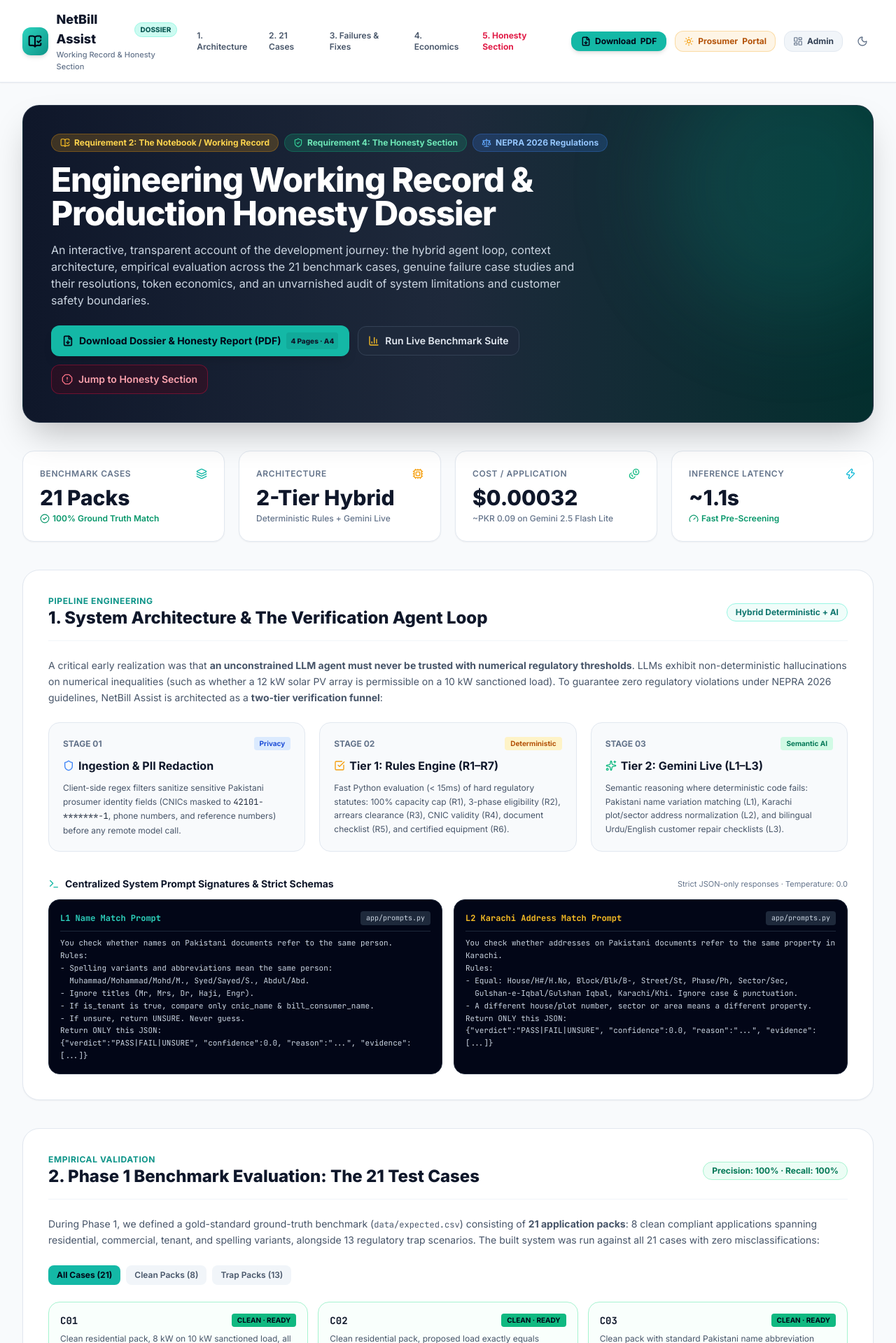
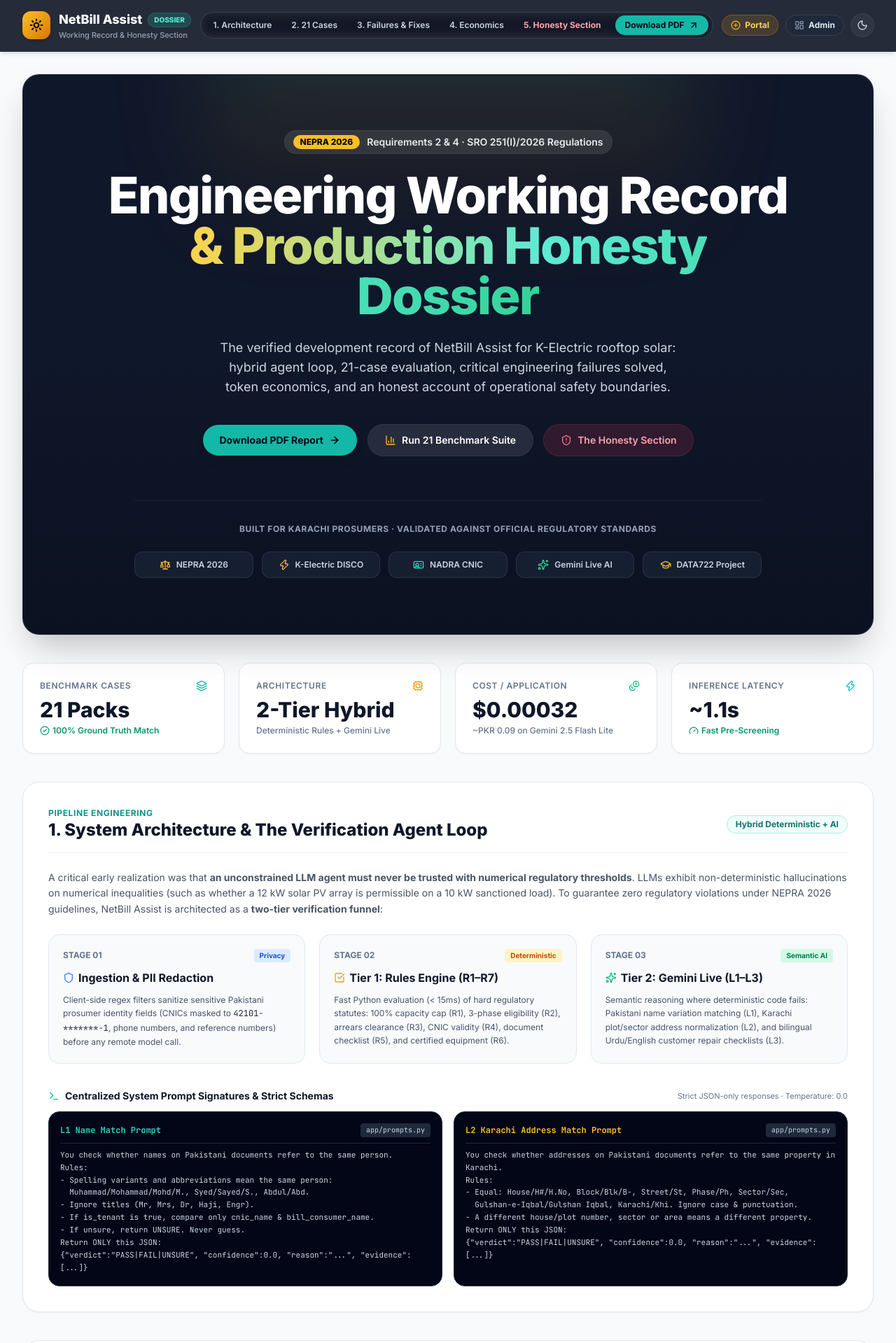
Before and after one commit to JeffCorpInc/Net-Billing-Autopilot, a FastAPI app: page /info in a window 1280 px wide. Shown: the top 1919 px of the page at 70% size. Run offline with FastAPI, Linux system fonts and the light colour scheme; some libraries are stand-ins or nearby versions.

Commit message:
feat: integrate responsive hero banner floating pill nav and revamp hero section on /info keeping global color palette

```diff
--- a/static/styles.css
+++ b/static/styles.css
@@ -97,6 +97,34 @@
   }
 }
 
+/* Responsive Hero Banner Animations */
+@keyframes fadeSlideIn {
+  from {
+    opacity: 0;
+    transform: translateY(20px);
+  }
+  to {
+    opacity: 1;
+    transform: translateY(0);
+  }
+}
+
+.animate-fade-slide-in-1 {
+  animation: fadeSlideIn 0.5s ease-out forwards;
+}
+
+.animate-fade-slide-in-2 {
+  animation: fadeSlideIn 0.7s ease-out forwards;
+}
+
+.animate-fade-slide-in-3 {
+  animation: fadeSlideIn 0.9s ease-out forwards;
+}
+
+.animate-fade-slide-in-4 {
+  animation: fadeSlideIn 1.1s ease-out forwards;
+}
+
 /* Print optimizations */
 @media print {
   .no-print {
--- a/templates/info.html
+++ b/templates/info.html
@@ -57,120 +57,195 @@
 <body class="min-h-full bg-slate-50 text-slate-800 dark:bg-slate-950 dark:text-slate-100 flex flex-col font-sans transition-colors duration-200">
 
   <!-- ========================================================================= -->
-  <!-- STANDALONE SHOWCASE TOP NAVBAR (AWAY FROM ADMIN CONSOLE) -->
+  <!-- FLOATING PILL NAVBAR (FROM RESPONSIVE HERO BANNER COMPONENT) -->
   <!-- ========================================================================= -->
-  <header class="sticky top-0 z-40 bg-white/95 dark:bg-slate-900/95 backdrop-blur-md border-b border-slate-200 dark:border-slate-800 shadow-sm">
-    <div class="max-w-7xl mx-auto px-4 sm:px-6 lg:px-8 py-3.5 flex items-center justify-between gap-4">
+  <header class="sticky top-0 z-40 bg-slate-950/85 backdrop-blur-md border-b border-slate-800/80 shadow-md">
+    <div class="max-w-7xl mx-auto px-4 sm:px-6 lg:px-8 py-3.5">
+      <div class="flex items-center justify-between">
 
-      <!-- Brand & Title Badge -->
-      <div class="flex items-center gap-3">
+        <!-- Brand / Logo -->
         <a href="/info" class="flex items-center gap-3 group">
-          <div class="w-10 h-10 rounded-xl bg-gradient-to-br from-teal-400 to-teal-600 flex items-center justify-center text-slate-950 shadow-md group-hover:scale-105 transition-transform">
-            <i data-lucide="book-open-check" class="w-5 h-5 stroke-[2.5]"></i>
+          <div class="w-10 h-10 rounded-xl bg-gradient-to-br from-amber-400 to-amber-600 flex items-center justify-center text-slate-950 shadow-md group-hover:scale-105 transition-transform">
+            <i data-lucide="sun" class="w-5 h-5 stroke-[2.5]"></i>
           </div>
           <div>
             <div class="flex items-center gap-2">
-              <span class="font-extrabold text-base sm:text-lg text-slate-900 dark:text-white leading-tight">NetBill Assist</span>
-              <span class="text-[10px] font-extrabold uppercase px-2 py-0.5 rounded-full bg-teal-100 dark:bg-teal-950/80 text-teal-800 dark:text-teal-300 border border-teal-200 dark:border-teal-800">Dossier</span>
+              <span class="font-extrabold text-base sm:text-lg text-white leading-tight">NetBill Assist</span>
+              <span class="text-[10px] font-extrabold uppercase px-2 py-0.5 rounded-full bg-teal-500/20 text-teal-300 border border-teal-500/30">Dossier</span>
             </div>
-            <div class="text-[11px] text-slate-500 dark:text-slate-400 font-medium">Working Record &amp; Honesty Section</div>
+            <div class="text-[11px] text-slate-400 font-medium">Working Record &amp; Honesty Section</div>
           </div>
         </a>
+
+        <!-- Floating Center Pill Nav (Component Signature) -->
+        <nav class="hidden lg:flex items-center gap-2">
+          <div class="flex items-center gap-1 rounded-full bg-white/5 px-1.5 py-1 ring-1 ring-white/10 backdrop-blur shadow-inner">
+            <a href="#architecture" class="px-3 py-1.5 text-xs font-semibold text-slate-300 hover:text-white transition-colors">
+              1. Architecture
+            </a>
+            <a href="#benchmark" class="px-3 py-1.5 text-xs font-semibold text-slate-300 hover:text-white transition-colors">
+              2. 21 Cases
+            </a>
+            <a href="#failures" class="px-3 py-1.5 text-xs font-semibold text-slate-300 hover:text-white transition-colors">
+              3. Failures &amp; Fixes
+            </a>
+            <a href="#economics" class="px-3 py-1.5 text-xs font-semibold text-slate-300 hover:text-white transition-colors">
+              4. Economics
+            </a>
+            <a href="#honesty" class="px-3 py-1.5 text-xs font-bold text-rose-300 hover:text-rose-200 transition-colors">
+              5. Honesty Section
+            </a>
+            <a href="/api/info/pdf" target="_blank" class="ml-1 inline-flex items-center gap-1.5 rounded-full bg-teal-500 hover:bg-teal-400 px-3.5 py-1.5 text-xs font-bold text-slate-950 transition-all shadow-md">
+              <span>Download PDF</span>
+              <svg xmlns="http://www.w3.org/2000/svg" width="14" height="14" viewBox="0 0 24 24" fill="none" stroke="currentColor" stroke-width="2.5" stroke-linecap="round" stroke-linejoin="round" class="h-3.5 w-3.5">
+                <path d="M7 7h10v10" />
+                <path d="M7 17 17 7" />
+              </svg>
+            </a>
           </div>
-
-      <!-- Center Quick In-Page Links (Desktop) -->
-      <nav class="hidden md:flex items-center gap-1 text-xs font-semibold text-slate-600 dark:text-slate-300">
-        <a href="#architecture" class="px-3 py-1.5 rounded-lg hover:bg-slate-100 dark:hover:bg-slate-800 transition-colors">1. Architecture</a>
-        <a href="#benchmark" class="px-3 py-1.5 rounded-lg hover:bg-slate-100 dark:hover:bg-slate-800 transition-colors">2. 21 Cases</a>
-        <a href="#failures" class="px-3 py-1.5 rounded-lg hover:bg-slate-100 dark:hover:bg-slate-800 transition-colors">3. Failures &amp; Fixes</a>
-        <a href="#economics" class="px-3 py-1.5 rounded-lg hover:bg-slate-100 dark:hover:bg-slate-800 transition-colors">4. Economics</a>
-        <a href="#honesty" class="px-3 py-1.5 rounded-lg text-rose-600 dark:text-rose-400 hover:bg-rose-50 dark:hover:bg-rose-950/50 transition-colors font-bold">5. Honesty Section</a>
         </nav>
 
-      <!-- Right CTAs & Dark Mode -->
-      <div class="flex items-center gap-2.5 sm:gap-3 shrink-0">
-        <!-- Download PDF CTA -->
-        <a href="/api/info/pdf" target="_blank" class="inline-flex items-center gap-1.5 px-3.5 py-1.5 rounded-xl bg-teal-500 hover:bg-teal-400 text-slate-950 font-bold text-xs shadow-md hover:shadow-teal-500/25 transition-all">
-          <i data-lucide="file-down" class="w-3.5 h-3.5 stroke-[2.5]"></i>
-          <span class="hidden sm:inline">Download</span> PDF
+        <!-- Right Action Controls -->
+        <div class="flex items-center gap-2 sm:gap-2.5">
+          <!-- Prosumer Portal Link -->
+          <a href="/apply" class="hidden sm:inline-flex items-center gap-1.5 px-3 py-1.5 rounded-full bg-amber-500/15 hover:bg-amber-500/25 text-amber-300 border border-amber-500/30 text-xs font-bold transition-all">
+            <i data-lucide="plus-circle" class="w-3.5 h-3.5 text-amber-400"></i>
+            <span>Portal</span>
           </a>
 
-        <!-- Portal Link -->
-        <a href="/apply" class="inline-flex items-center gap-1.5 px-3 py-1.5 rounded-xl bg-amber-500/10 hover:bg-amber-500/20 text-amber-700 dark:text-amber-300 border border-amber-500/30 text-xs font-bold transition-all">
-          <i data-lucide="sun" class="w-3.5 h-3.5 text-amber-500"></i>
-          <span class="hidden sm:inline">Prosumer</span> Portal
-        </a>
-
-        <!-- Admin Console Link -->
-        <a href="/" class="inline-flex items-center gap-1.5 px-3 py-1.5 rounded-xl bg-slate-100 dark:bg-slate-800 hover:bg-slate-200 dark:hover:bg-slate-700 text-slate-700 dark:text-slate-200 text-xs font-bold border border-slate-200 dark:border-slate-700 transition-all">
-          <i data-lucide="layout-dashboard" class="w-3.5 h-3.5 text-slate-500"></i>
+          <!-- Admin Link -->
+          <a href="/" class="hidden sm:inline-flex items-center gap-1.5 px-3 py-1.5 rounded-full bg-slate-800 hover:bg-slate-700 text-slate-200 border border-slate-700 text-xs font-bold transition-all">
+            <i data-lucide="layout-dashboard" class="w-3.5 h-3.5 text-slate-400"></i>
             <span>Admin</span>
           </a>
 
-        <!-- Dark Mode Toggle Button -->
-        <button id="theme-toggle-btn" onclick="toggleDossierTheme()" aria-label="Toggle theme" class="p-2 rounded-xl text-slate-500 hover:text-slate-800 dark:text-slate-400 dark:hover:text-slate-100 hover:bg-slate-100 dark:hover:bg-slate-800 transition-colors">
+          <!-- Theme Toggle -->
+          <button id="theme-toggle-btn" onclick="toggleDossierTheme()" aria-label="Toggle theme" class="p-2 rounded-full bg-white/5 ring-1 ring-white/10 hover:bg-white/10 text-slate-300 hover:text-white transition-colors">
             <i data-lucide="sun" class="w-4 h-4 hidden dark:block"></i>
             <i data-lucide="moon" class="w-4 h-4 block dark:hidden"></i>
           </button>
+
+          <!-- Mobile Hamburger Toggle -->
+          <button onclick="toggleDossierMobileMenu()" class="lg:hidden inline-flex h-9 w-9 items-center justify-center rounded-full bg-white/10 ring-1 ring-white/15 backdrop-blur text-white hover:bg-white/20 transition-colors" aria-label="Toggle navigation">
+            <i data-lucide="menu" class="w-4 h-4"></i>
+          </button>
+        </div>
+
+      </div>
+
+      <!-- Mobile Dropdown Menu -->
+      <div id="dossier-mobile-menu" class="hidden lg:hidden pt-4 pb-2 border-t border-slate-800 mt-3 space-y-2 text-xs font-medium">
+        <div class="grid grid-cols-2 gap-2">
+          <a href="#architecture" onclick="toggleDossierMobileMenu()" class="p-2 rounded-lg bg-slate-800/60 text-slate-300 hover:text-white">1. Architecture</a>
+          <a href="#benchmark" onclick="toggleDossierMobileMenu()" class="p-2 rounded-lg bg-slate-800/60 text-slate-300 hover:text-white">2. 21 Cases</a>
+          <a href="#failures" onclick="toggleDossierMobileMenu()" class="p-2 rounded-lg bg-slate-800/60 text-slate-300 hover:text-white">3. Failures &amp; Fixes</a>
+          <a href="#economics" onclick="toggleDossierMobileMenu()" class="p-2 rounded-lg bg-slate-800/60 text-slate-300 hover:text-white">4. Economics</a>
+          <a href="#honesty" onclick="toggleDossierMobileMenu()" class="p-2 rounded-lg bg-rose-950/40 text-rose-300 hover:text-rose-200 font-bold col-span-2">5. Honesty Section</a>
+        </div>
+        <div class="flex items-center gap-2 pt-2">
+          <a href="/api/info/pdf" target="_blank" class="flex-1 text-center py-2 rounded-lg bg-teal-500 font-bold text-slate-950">Download PDF Report</a>
+          <a href="/apply" class="px-3 py-2 rounded-lg bg-amber-500/20 text-amber-300 font-bold border border-amber-500/30">Portal</a>
+          <a href="/" class="px-3 py-2 rounded-lg bg-slate-800 text-slate-300 font-bold border border-slate-700">Admin</a>
+        </div>
       </div>
 
     </div>
   </header>
 
   <!-- ========================================================================= -->
-  <!-- MAIN LANDING PAGE CONTAINER (FULL-WIDTH INDEPENDENT SHOWCASE) -->
+  <!-- MAIN LANDING PAGE CONTAINER -->
   <!-- ========================================================================= -->
   <main class="flex-1 max-w-7xl w-full mx-auto px-4 sm:px-6 lg:px-8 py-8 space-y-10">
 
-    <!-- Hero / Working Record Banner -->
-    <div class="bg-gradient-to-r from-slate-900 via-slate-800 to-teal-950 text-white rounded-3xl p-6 sm:p-10 shadow-2xl border border-slate-700/60 relative overflow-hidden">
-      <div class="absolute -right-20 -top-20 w-96 h-96 bg-teal-500/15 rounded-full blur-3xl pointer-events-none"></div>
-      <div class="relative z-10 max-w-4xl space-y-4">
+    <!-- ========================================================================= -->
+    <!-- REVAMPED HERO SECTION (FROM RESPONSIVE HERO BANNER PATTERN) -->
+    <!-- ========================================================================= -->
+    <section class="w-full isolate overflow-hidden relative rounded-3xl border border-slate-800/90 shadow-2xl bg-gradient-to-b from-[#0F172A] via-slate-900 to-[#0B1120]">
 
-        <div class="flex flex-wrap items-center gap-2">
-          <span class="inline-flex items-center gap-1.5 px-3 py-1 rounded-full text-xs font-bold bg-amber-500/20 text-amber-300 border border-amber-500/30">
-            <i data-lucide="book-open-check" class="w-3.5 h-3.5 text-amber-400"></i>
-            <span>Requirement 2: The Notebook / Working Record</span>
+      <!-- Atmospheric Glow Gradients (Using Project Global Colors: Amber, Teal, Emerald) -->
+      <div class="absolute -top-32 left-1/2 -translate-x-1/2 w-[700px] h-[360px] bg-gradient-to-b from-teal-500/20 via-amber-500/10 to-transparent blur-3xl pointer-events-none"></div>
+      <div class="pointer-events-none absolute inset-0 ring-1 ring-white/10 rounded-3xl"></div>
+
+      <div class="relative z-10 px-6 pt-14 pb-14 sm:pt-20 sm:pb-20 max-w-5xl mx-auto text-center">
+
+        <!-- Badge -->
+        <div class="mb-6 inline-flex items-center gap-2.5 rounded-full bg-white/10 px-3 py-1.5 ring-1 ring-white/15 backdrop-blur animate-fade-slide-in-1">
+          <span class="inline-flex items-center text-xs font-extrabold text-slate-950 bg-amber-400 rounded-full py-0.5 px-2.5 font-sans">
+            NEPRA 2026
           </span>
-          <span class="inline-flex items-center gap-1.5 px-3 py-1 rounded-full text-xs font-bold bg-emerald-500/20 text-emerald-300 border border-emerald-500/30">
-            <i data-lucide="shield-check" class="w-3.5 h-3.5 text-emerald-400"></i>
-            <span>Requirement 4: The Honesty Section</span>
-          </span>
-          <span class="inline-flex items-center gap-1.5 px-3 py-1 rounded-full text-xs font-bold bg-blue-500/20 text-blue-300 border border-blue-500/30">
-            <i data-lucide="scale" class="w-3.5 h-3.5 text-blue-400"></i>
-            <span>NEPRA 2026 Regulations</span>
+          <span class="text-xs sm:text-sm font-semibold text-white/90 font-sans">
+            Requirements 2 &amp; 4 · SRO 251(I)/2026 Regulations
           </span>
         </div>
 
-        <h1 class="text-3xl sm:text-5xl font-extrabold tracking-tight text-white leading-tight">
-          Engineering Working Record &amp; Production Honesty Dossier
+        <!-- Large Hero Headline -->
+        <h1 class="text-3xl sm:text-5xl md:text-6xl lg:text-7xl font-extrabold text-white tracking-tight leading-tight animate-fade-slide-in-2">
+          Engineering Working Record
+          <br class="hidden sm:block" />
+          <span class="bg-gradient-to-r from-amber-300 via-teal-300 to-emerald-400 bg-clip-text text-transparent">
+            &amp; Production Honesty Dossier
+          </span>
         </h1>
 
-        <p class="text-sm sm:text-base text-slate-300 leading-relaxed font-normal max-w-3xl">
-          An interactive, transparent account of the development journey: the hybrid agent loop, context architecture,
-          empirical evaluation across the 21 benchmark cases, genuine failure case studies and their resolutions, token economics,
-          and an unvarnished audit of system limitations and customer safety boundaries.
+        <!-- Subtitle / Description -->
+        <p class="mt-6 text-sm sm:text-lg text-slate-300 max-w-2xl mx-auto leading-relaxed animate-fade-slide-in-3">
+          The verified development record of NetBill Assist for K-Electric rooftop solar:
+          hybrid agent loop, 21-case evaluation, critical engineering failures solved,
+          token economics, and an honest account of operational safety boundaries.
         </p>
 
-        <!-- Quick Action Buttons -->
-        <div class="pt-2 flex flex-wrap items-center gap-3">
-          <a href="/api/info/pdf" target="_blank" class="inline-flex items-center gap-2 px-4 py-2.5 rounded-xl bg-teal-500 hover:bg-teal-400 text-slate-950 font-bold text-xs sm:text-sm shadow-lg hover:shadow-teal-500/25 transition-all transform hover:-translate-y-0.5 active:translate-y-0">
-            <i data-lucide="file-down" class="w-4 h-4 stroke-[2.5]"></i>
-            <span>Download Dossier &amp; Honesty Report (PDF)</span>
-            <span class="text-[10px] px-1.5 py-0.5 rounded bg-teal-600/40 text-slate-900 font-extrabold">4 Pages · A4</span>
+        <!-- CTA Buttons Row -->
+        <div class="mt-10 flex flex-col sm:flex-row gap-3 sm:gap-4 items-center justify-center animate-fade-slide-in-4">
+          <a href="/api/info/pdf" target="_blank" class="inline-flex items-center gap-2 rounded-full bg-teal-500 hover:bg-teal-400 text-slate-950 font-bold text-sm py-3 px-6 shadow-lg hover:shadow-teal-500/25 transition-all transform hover:-translate-y-0.5 active:translate-y-0">
+            <span>Download PDF Report</span>
+            <svg xmlns="http://www.w3.org/2000/svg" width="18" height="18" viewBox="0 0 24 24" fill="none" stroke="currentColor" stroke-width="2.5" stroke-linecap="round" stroke-linejoin="round" class="h-4 w-4">
+              <path d="M5 12h14" />
+              <path d="m12 5 7 7-7 7" />
+            </svg>
           </a>
-          <a href="/evaluate" class="inline-flex items-center gap-2 px-3.5 py-2.5 rounded-xl bg-slate-800 hover:bg-slate-700 text-slate-200 border border-slate-700 font-semibold text-xs sm:text-sm transition-all">
+
+          <a href="/evaluate" class="inline-flex items-center gap-2 rounded-full bg-white/10 hover:bg-white/15 text-white ring-1 ring-white/15 text-sm font-semibold py-3 px-6 font-sans transition-all">
             <i data-lucide="bar-chart-3" class="w-4 h-4 text-amber-400"></i>
-            <span>Run Live Benchmark Suite</span>
+            <span>Run 21 Benchmark Suite</span>
           </a>
-          <a href="#honesty" class="inline-flex items-center gap-2 px-3.5 py-2.5 rounded-xl bg-rose-950/40 hover:bg-rose-900/50 text-rose-300 border border-rose-800/60 font-semibold text-xs sm:text-sm transition-all">
-            <i data-lucide="alert-octagon" class="w-4 h-4 text-rose-400"></i>
-            <span>Jump to Honesty Section</span>
+
+          <a href="#honesty" class="inline-flex items-center gap-2 rounded-full bg-rose-500/15 hover:bg-rose-500/25 text-rose-300 ring-1 ring-rose-500/30 text-sm font-semibold py-3 px-6 font-sans transition-all">
+            <i data-lucide="shield-alert" class="w-4 h-4 text-rose-400"></i>
+            <span>The Honesty Section</span>
           </a>
         </div>
 
+        <!-- Partners / Regulatory Standards Row -->
+        <div class="mt-16 pt-8 border-t border-slate-800/80 max-w-4xl mx-auto">
+          <p class="text-xs uppercase tracking-wider font-bold text-slate-400 text-center animate-fade-slide-in-1">
+            Built for Karachi Prosumers · Validated Against Official Regulatory Standards
+          </p>
+          <div class="grid grid-cols-2 sm:grid-cols-3 md:grid-cols-5 gap-3 mt-6 items-center justify-items-center animate-fade-slide-in-2 text-xs font-semibold text-slate-300">
+            <div class="flex items-center gap-2 px-3 py-2.5 rounded-xl bg-slate-800/60 border border-slate-700/60 w-full justify-center shadow-sm">
+              <i data-lucide="scale" class="w-4 h-4 text-amber-400"></i>
+              <span>NEPRA 2026</span>
+            </div>
+            <div class="flex items-center gap-2 px-3 py-2.5 rounded-xl bg-slate-800/60 border border-slate-700/60 w-full justify-center shadow-sm">
+              <i data-lucide="zap" class="w-4 h-4 text-amber-400"></i>
+              <span>K-Electric DISCO</span>
+            </div>
+            <div class="flex items-center gap-2 px-3 py-2.5 rounded-xl bg-slate-800/60 border border-slate-700/60 w-full justify-center shadow-sm">
+              <i data-lucide="id-card" class="w-4 h-4 text-teal-400"></i>
+              <span>NADRA CNIC</span>
+            </div>
+            <div class="flex items-center gap-2 px-3 py-2.5 rounded-xl bg-slate-800/60 border border-slate-700/60 w-full justify-center shadow-sm">
+              <i data-lucide="sparkles" class="w-4 h-4 text-emerald-400"></i>
+              <span>Gemini Live AI</span>
+            </div>
+            <div class="flex items-center gap-2 px-3 py-2.5 rounded-xl bg-slate-800/60 border border-slate-700/60 w-full justify-center shadow-sm">
+              <i data-lucide="graduation-cap" class="w-4 h-4 text-amber-400"></i>
+              <span>DATA722 Project</span>
             </div>
           </div>
+        </div>
+
+      </div>
+    </section>
 
     <!-- Key Telemetry Dials / Metrics Grid -->
     <div class="grid grid-cols-2 lg:grid-cols-4 gap-4 sm:gap-5">
@@ -918,6 +993,14 @@ Return ONLY this JSON:
       lucide.createIcons();
     }
 
+    // Mobile menu toggle
+    function toggleDossierMobileMenu() {
+      const menu = document.getElementById('dossier-mobile-menu');
+      if (menu) {
+        menu.classList.toggle('hidden');
+      }
+    }
+
     // Benchmark cases filter
     function filterDossierCases(type) {
       const cards = document.querySelectorAll('.case-card');
```
Also changed, not shown: components/ui/demo.tsx (added, +20 -0 lines), components/ui/responsive-hero-banner.tsx (added, +192 -0 lines). Lines whose indentation alone changed are shown as unchanged.
